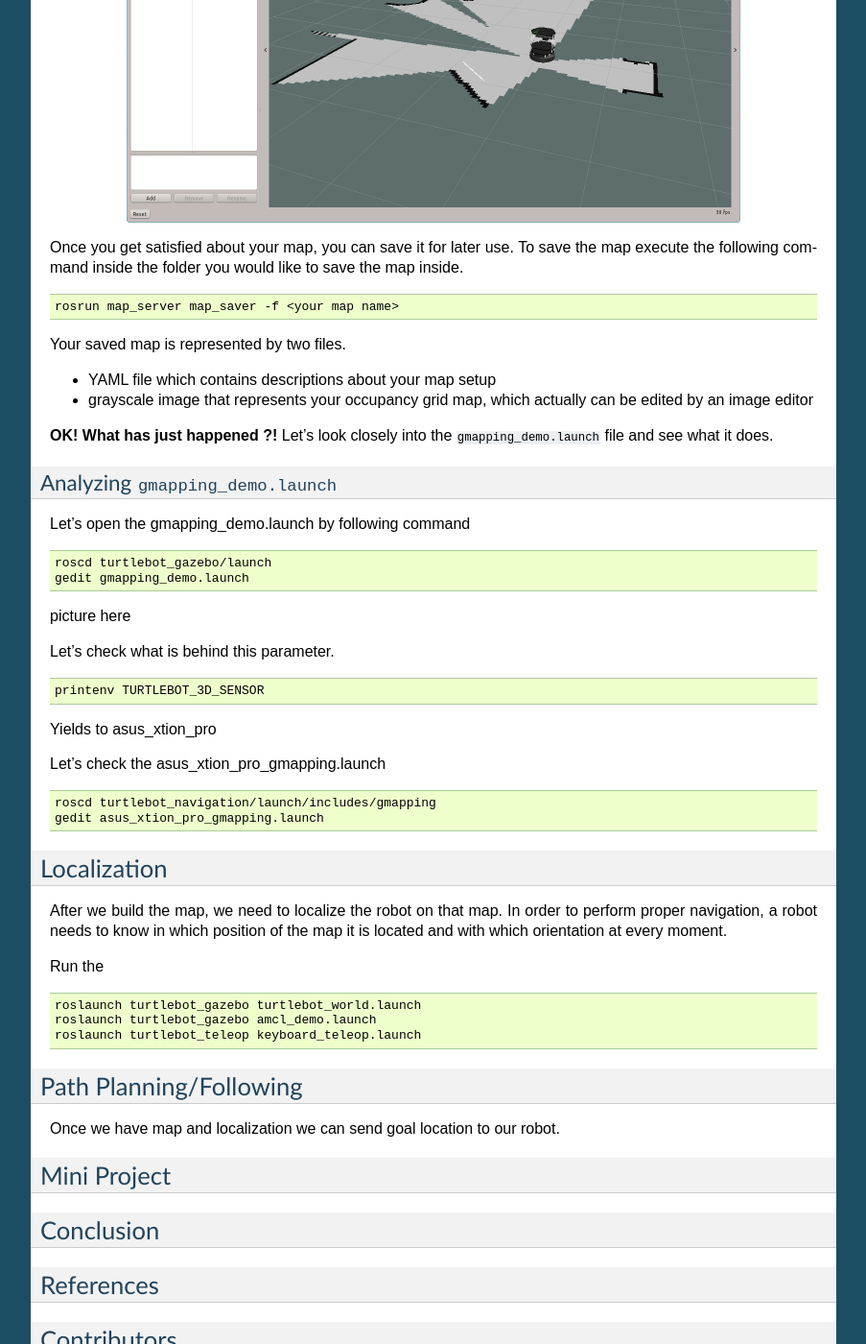
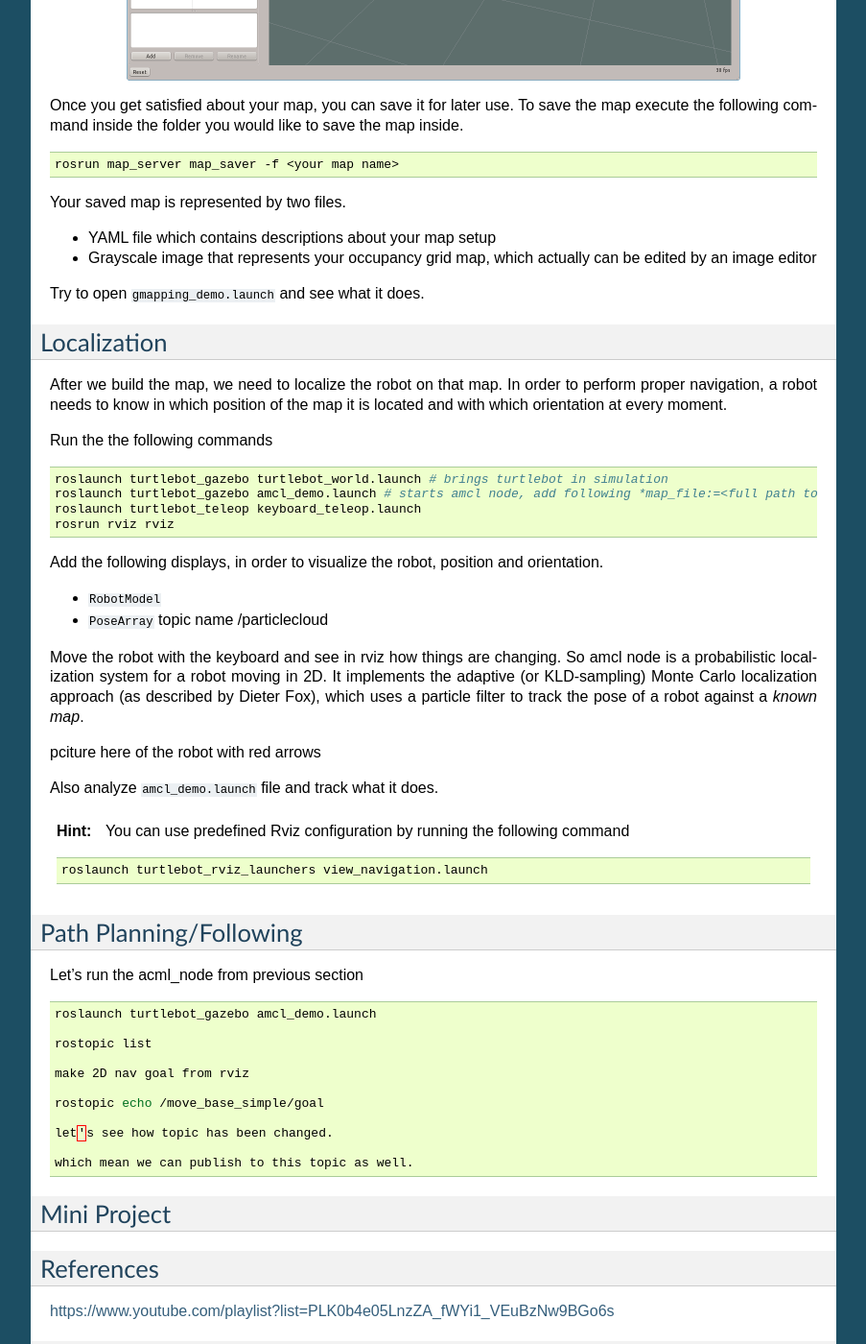
Before and after one commit to risckaust/risc-documentations, a Sphinx documentation site: the page built from docs/source/1-ros-navigation.rst, in a window 1280 px wide and 1400 px high, scrolled down 7868 px. Shown: the whole window at 96% size, without its empty margins (198-1101 px from the left). Built offline with Sphinx 7.4.7, drawn with Linux system fonts in a browser that asks for light colours; pages that are not in the unit, such as notebooks, are missing from menus; some of the changed text lies outside the part shown.

Commit message:
minor changes

```diff
--- a/docs/source/1-flight-gazebo.rst
+++ b/docs/source/1-flight-gazebo.rst
@@ -250,4 +250,4 @@ Now, you should see a quadcopter in Gazebo flying at a fixed height and respondi
   Always make sure that you have joystick permissions configured properly.
 
 
-Main contributor is `Mohamed Abdelkader <https://github.com/mzahana>`_.
+`Mohamed Abdelkader <https://github.com/mzahana>`_.
--- a/docs/source/1-indoor-flight.rst
+++ b/docs/source/1-indoor-flight.rst
@@ -466,4 +466,4 @@ Joystick control
 Enjoy your flight.
 
 
-Main contributor is `Mohamed Abdelkader <https://github.com/mzahana>`_ and `Kuat Telegenov <https://github.com/telegek>`_.
+`Mohamed Abdelkader <https://github.com/mzahana>`_ and `Kuat Telegenov <https://github.com/telegek>`_.
--- a/docs/source/1-quadcopter-assembly.rst
+++ b/docs/source/1-quadcopter-assembly.rst
@@ -237,4 +237,4 @@ Troubleshooting
 Contributors
 -----
 
-Main contributor is `Yimeng Lu <https://github.com/luym11>`_ and `Kuat Telegenov <https://github.com/telegek>`_.
+`Yimeng Lu <https://github.com/luym11>`_ and `Kuat Telegenov <https://github.com/telegek>`_.
--- a/docs/source/1-ros-basics.rst
+++ b/docs/source/1-ros-basics.rst
@@ -1375,4 +1375,4 @@ Solutions are available at `Risc Github page <https://github.com/risckaust/risc-
 Contributors
 -----
 
-Main contributor is `Mohamed Abdelkader <https://github.com/mzahana>`_.
+`Mohamed Abdelkader <https://github.com/mzahana>`_.
--- a/docs/source/1-ros-navigation.rst
+++ b/docs/source/1-ros-navigation.rst
@@ -221,7 +219,7 @@ First let's bring up our Gazebo world.
 
 .. code-block:: bash
 
-	roslaunch turtlebot_gazebo turtlebot_world.launch
+	roslaunch turtlebot_gazebo turtlebot_world.launch # you can launch different world by adding *world_file:=worlds/willowgarage.world*
 
 
 The playground world with a TurtleBot2 looks like this:
@@ -231,16 +229,7 @@ The playground world with a TurtleBot2 looks like this:
    :scale: 50 %
    :align: center
 
-.. hint::
-
-	You can launch another world using command
-
-.. code-block:: bash
-
-	roslaunch turtlebot_gazebo turtlebot_world.launch world_file:=worlds/willowgarage.world
-
-
-To start building a map, let's run the ``gmapping``  node.
+To start building a map, let's run the gmapping node
 
 .. code-block:: bash
 
@@ -254,13 +243,11 @@ Next, run **Rviz** in order to visualize the map you build in real-time.
 	rosrun rviz rviz
 
 
-Add the following displays:
+Add the following displays, in order to visualize the robot, laser scans, and the map
 
 * ``RobotModel``
-* ``LaserScan``
-* ``Map``
-
-In order to visualize the robot, laser scans,  and the map.
+* ``LaserScan``, with topic name /scan
+* ``Map``, with topic name /map
 
 Use your favorite teleoperation tool to drive the TurtleBot around the world, until you get satisfied with your map. The following capture shows the mapping process after turning 360 degrees.
 
@@ -288,61 +275,65 @@ Once you get satisfied about your map, you can save it for later use. To save th
 Your saved map is represented by two files.
 
 * YAML file which contains descriptions about your map setup
-* grayscale image that represents your occupancy grid map, which actually can be edited by an image editor
+* Grayscale image that represents your occupancy grid map, which actually can be edited by an image editor
 
-**OK! What has just happened ?!** Let's look closely into the ``gmapping_demo.launch`` file and see what it does.
-
-Analyzing ``gmapping_demo.launch``
-^^^^^
-
-Let's open the gmapping_demo.launch by following command
-
-.. code-block:: bash
-
-    roscd turtlebot_gazebo/launch
-    gedit gmapping_demo.launch
-
-picture here
-
-Let's check what is behind this parameter.
-
-.. code-block:: bash
-
-    printenv TURTLEBOT_3D_SENSOR
-
-Yields to asus_xtion_pro
-
-Let's check the asus_xtion_pro_gmapping.launch
-
-
-.. code-block:: bash
-
-    roscd turtlebot_navigation/launch/includes/gmapping
-    gedit asus_xtion_pro_gmapping.launch
-
-
-
+Try to open ``gmapping_demo.launch`` and see what it does.
 
 Localization
 -----
 
 After we build the map, we need to localize the robot on that map. In order to perform proper navigation, a robot needs to know in which position of the map it is located and with which orientation at every moment.
 
-Run the
-
+Run the the following commands
 
 .. code-block:: bash
 
-    roslaunch turtlebot_gazebo turtlebot_world.launch
-    roslaunch turtlebot_gazebo amcl_demo.launch
+    roslaunch turtlebot_gazebo turtlebot_world.launch # brings turtlebot in simulation
+    roslaunch turtlebot_gazebo amcl_demo.launch # starts amcl node, add following *map_file:=<full path to your map>*, to use saved map from previous seciton
     roslaunch turtlebot_teleop keyboard_teleop.launch
+    rosrun rviz rviz
 
+Add the following displays, in order to visualize the robot, position and orientation.
+
+* ``RobotModel``
+* ``PoseArray`` topic name /particlecloud
+
+
+Move the robot with the keyboard and see in rviz how things are changing. So amcl node is a probabilistic localization system for a robot moving in 2D. It implements the adaptive (or KLD-sampling) Monte Carlo localization approach (as described by Dieter Fox), which uses a particle filter to track the pose of a robot against a *known map*.
+
+
+pciture here of the robot with red arrows
+
+Also analyze ``amcl_demo.launch`` file and track what it does.
+
+.. hint::
+
+    You can use predefined Rviz configuration by running the following command
+
+    .. code-block:: bash
+
+        roslaunch turtlebot_rviz_launchers view_navigation.launch
 
 
 Path Planning/Following
 -----
 
-Once we have map and localization we can send goal location to our robot.
+Let's run the acml_node from previous section
+
+.. code-block:: bash
+
+    roslaunch turtlebot_gazebo amcl_demo.launch
+
+    rostopic list
+
+    make 2D nav goal from rviz
+
+    rostopic echo /move_base_simple/goal
+
+    let's see how topic has been changed.
+
+    which mean we can publish to this topic as well.
+
 
 
 Mini Project
@@ -350,16 +341,14 @@ Mini Project
 
 
 
-Conclusion
------
-
-
 
 References
 -----
+
+https://www.youtube.com/playlist?list=PLK0b4e05LnzZA_fWYi1_VEuBzNw9BGo6s
 
 
 Contributors
 -----
 
-Main contributor is `Mohamed Abdelkader <https://github.com/mzahana>`_.
+`Mohamed Abdelkader <https://github.com/mzahana>`_ and `Kuat Telegenov <https://github.com/telegek>`_.
--- a/docs/source/2-dji-setup.rst
+++ b/docs/source/2-dji-setup.rst
@@ -43,4 +43,7 @@ You can import a function from there called ``geodetic2enu``.
 * A sample code for GPS navigation along with a launch file that automatically runs the DJI main node and the required services is available on the RISC Github page.
 
 
-Main contributors are Sarah Toonsi and Fat-hy Omar Rajab.
+Contributors
+-----
+
+Sarah Toonsi and Fat-hy Omar Rajab.
```
Also changed, not shown: other parts of docs/source/1-ros-navigation.rst (+1 -3 lines).
